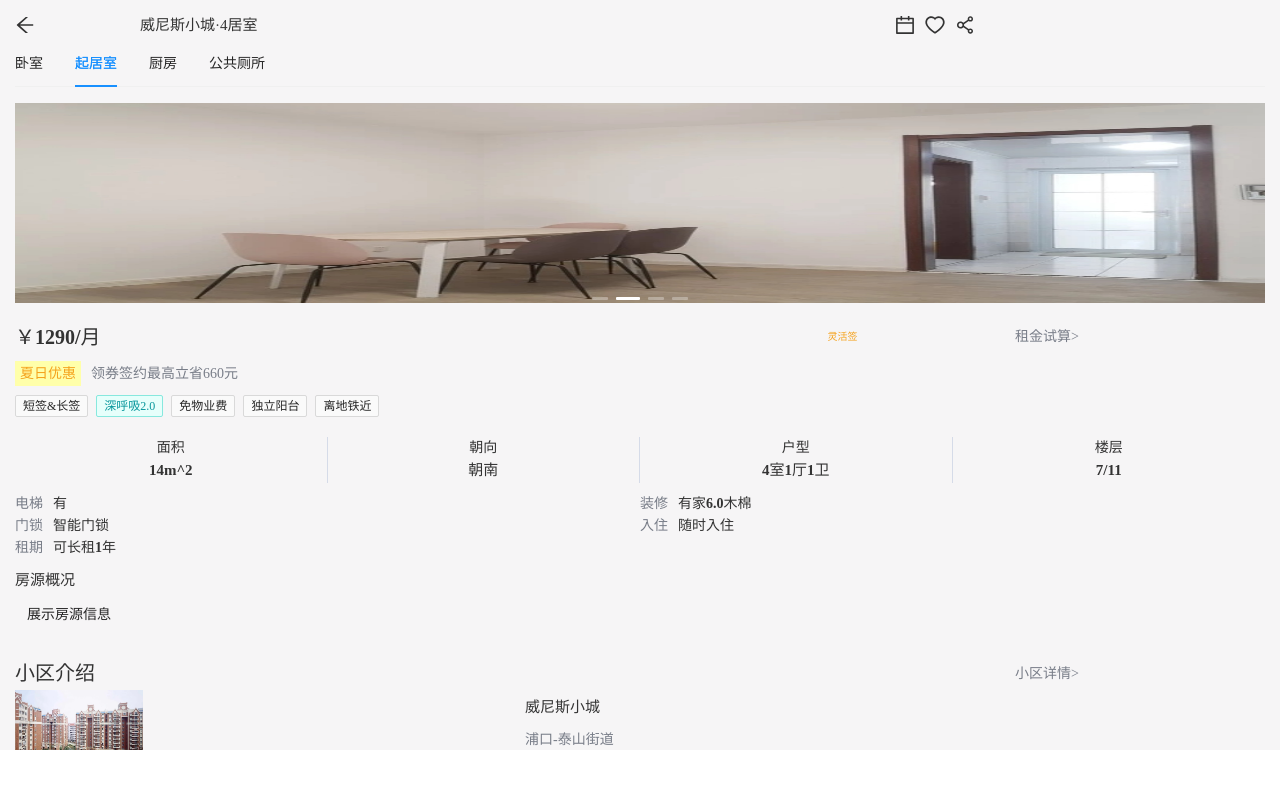
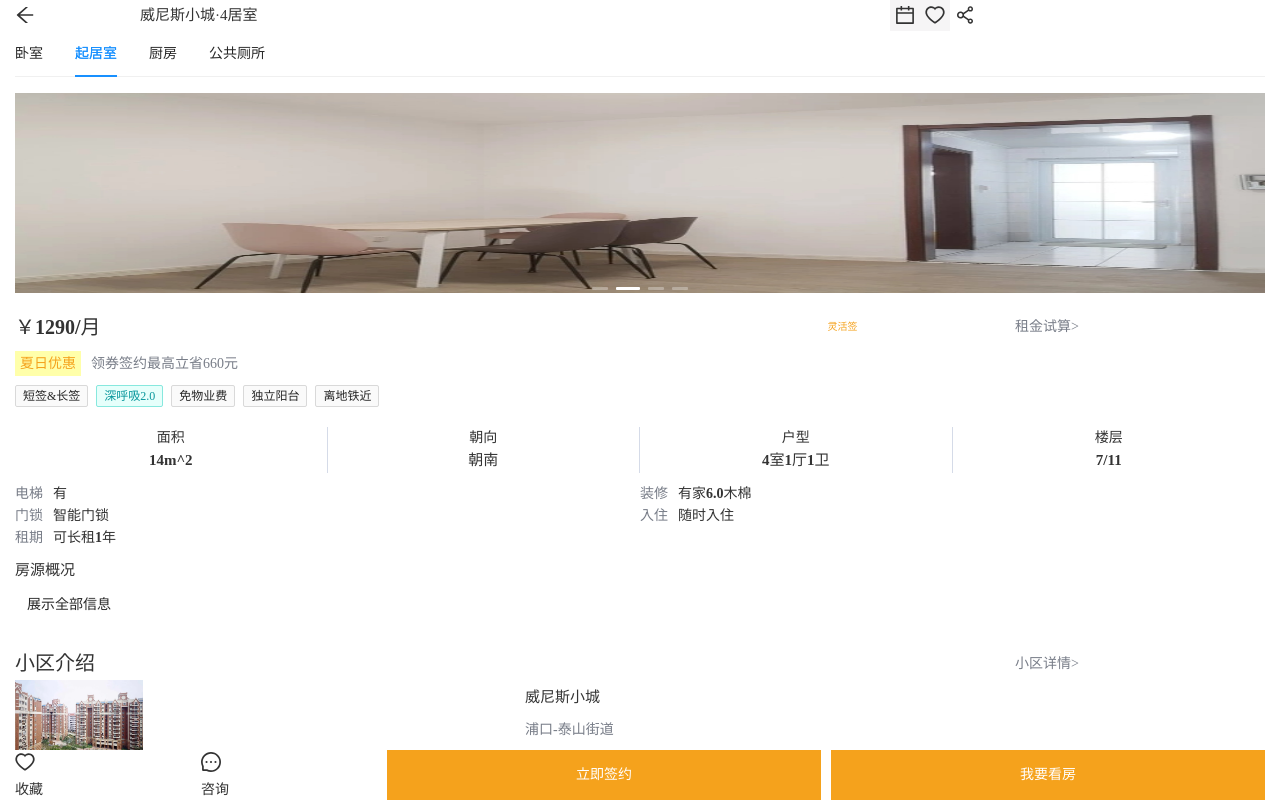
Before and after one commit to ynn1830084621/hkzf-project, a React (Create React App) app in the folder hkzf-mobile/: page /detail in a window 1280 px wide. Built offline with nearby package versions, Linux system fonts and the light colour scheme.

Commit message:
"详情页补充“

```diff
--- a/hkzf-mobile/src/pages/CityList/index.js
+++ b/hkzf-mobile/src/pages/CityList/index.js
@@ -1,9 +1,36 @@
-import React, { Component } from 'react';
+import React, { useState } from 'react';
+import { Select } from 'antd';
+import './index.scss'
 
-class CityList extends Component {
-    render() {
-        return ( <div>这是城市选择页面</div> );
-    }
+
+const OPTIONS = ['北京' , '上海', '深圳', '杭州', '南京', '成都', '武汉', '广州', '天津', '苏州']
+
+function CityList() {
+    const [selectedItems, setSelectedItems] = useState([]);
+    const filteredOptions = OPTIONS.filter((o) => !selectedItems.includes(o))
+    return (
+        <div className='city'>
+            <div className='city-title'>选择城市</div>
+            <div className='city-list'>
+                <Select
+                    open={true}
+                    showArrow={false}
+                    bordered={false}
+                    placeholder="选择城市"
+                    listHeight={500}
+                    value={selectedItems}
+                    onChange={setSelectedItems}
+                    style={{width: '100%'}}
+                >
+                {filteredOptions.map((item) => (
+                    <Select.Option key={item} value={item}>
+                    {item}
+                    </Select.Option>
+                ))}
+                </Select>
+            </div>
+        </div>
+    );
 }
 
 export default CityList;
--- /dev/null
+++ b/hkzf-mobile/src/pages/CityList/index.scss
@@ -0,0 +1,12 @@
+.city {
+    .city-title {
+        text-align: center;
+        padding: 10px 0;
+        font-size: 20px;
+        font-weight: 550;
+        border-bottom: 1px solid  #F6F5F6;
+    }
+    .city-list {
+        height: auto;
+    }
+}
--- a/hkzf-mobile/src/pages/Detail/index.js
+++ b/hkzf-mobile/src/pages/Detail/index.js
@@ -1,7 +1,7 @@
 import React, { useState } from 'react';
-import { ArrowLeftOutlined, CalendarOutlined, HeartOutlined, ShareAltOutlined } from '@ant-design/icons'
+import { ArrowLeftOutlined, CalendarOutlined, HeartOutlined, ShareAltOutlined, MessageOutlined} from '@ant-design/icons'
 import { useNavigate } from 'react-router-dom'
-import { Carousel, Tag, Tabs, Collapse  } from 'antd';
+import { Carousel, Tag, Tabs, Collapse } from 'antd';
 import './index.scss'
 import bedroom  from '../../assets/images/house/bedroom.png'
 import living  from '../../assets/images/house/living.png'
@@ -127,7 +127,7 @@ function Detail() {
             <div className='text-title'>房源概况</div>
             <div className='text-content'>
               <Collapse ghost >
-                <Panel header="展示房源信息" showArrow={false}>
+                <Panel header="展示全部信息" showArrow={false}>
                   <div>{text}</div>
                 </Panel>
               </Collapse>
@@ -181,6 +181,18 @@ function Detail() {
           </Tag>
         </div>
       </div>
+      <div className='detail-foot'>
+        <div className='foot-collect'>
+          <div className='collect-icon'><HeartOutlined /></div>
+          <div>收藏</div>
+        </div>
+        <div className='foot-news'>
+          <div className='news-icon'><MessageOutlined /></div>
+          <div>咨询</div>
+        </div>
+        <button className='foot-sign'>立即签约</button>
+        <button className='foot-see'>我要看房</button>
+      </div>
     </div>
   )
 }
--- a/hkzf-mobile/src/pages/Detail/index.scss
+++ b/hkzf-mobile/src/pages/Detail/index.scss
@@ -1,7 +1,7 @@
 .detail {
-    height: calc(100% - 50px);
-    background-color: #F6F5F6;
-    padding: 10px 15px;
+    height: 100%;
+    background-color: #fff;
+    padding: 0px 15px;
     overflow-y: auto;
     .head {
         display: flex;
@@ -190,4 +190,42 @@
             }
         }
     }
+
+    .detail-foot {
+        height: 50px;
+        background: #fff;
+        display: flex;
+        align-items: center;
+        position: sticky;
+        bottom: 0px;
+        .foot-collect {
+            width: 15%;
+
+            .collect-icon {
+                font-size: 20px;
+            }
+        }
+        .foot-news {
+            width: 15%;
+
+            .news-icon {
+                font-size: 20px;
+            }
+        }
+        .foot-sign {
+            width: 35%;
+            height: 50px;
+            margin-right: 10px;
+            color: #fff;
+            background: rgb(245, 162, 28);
+            border: none;
+        }
+        .foot-see {
+            width: 35%;
+            height: 50px;
+            color: #fff;
+            background: rgb(245, 162, 28);
+            border: none;
+        }
+    }
 }
--- a/hkzf-mobile/src/pages/Profile/index.js
+++ b/hkzf-mobile/src/pages/Profile/index.js
@@ -61,7 +61,7 @@ function Profile() {
           <div className='text'>今天也是元气满满的一天!</div>
         </div>
       </div>
-      <div className='nav'>
+      <div className='profile-nav'>
           {
             navs.map((item) => {
               return (
--- a/hkzf-mobile/src/pages/Profile/index.scss
+++ b/hkzf-mobile/src/pages/Profile/index.scss
@@ -55,7 +55,8 @@
             }
         }
     }
-    .nav {
+    .profile-nav {
+        display: flex;
         border-bottom: 1px solid #787d82;
         background: #fff;
         .nav-item {
```
